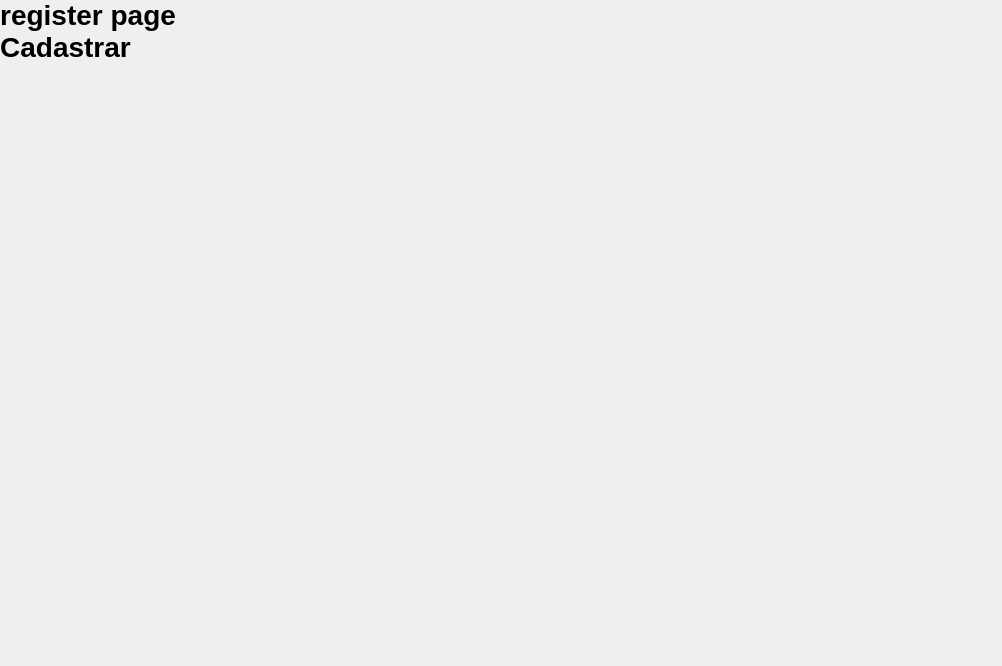
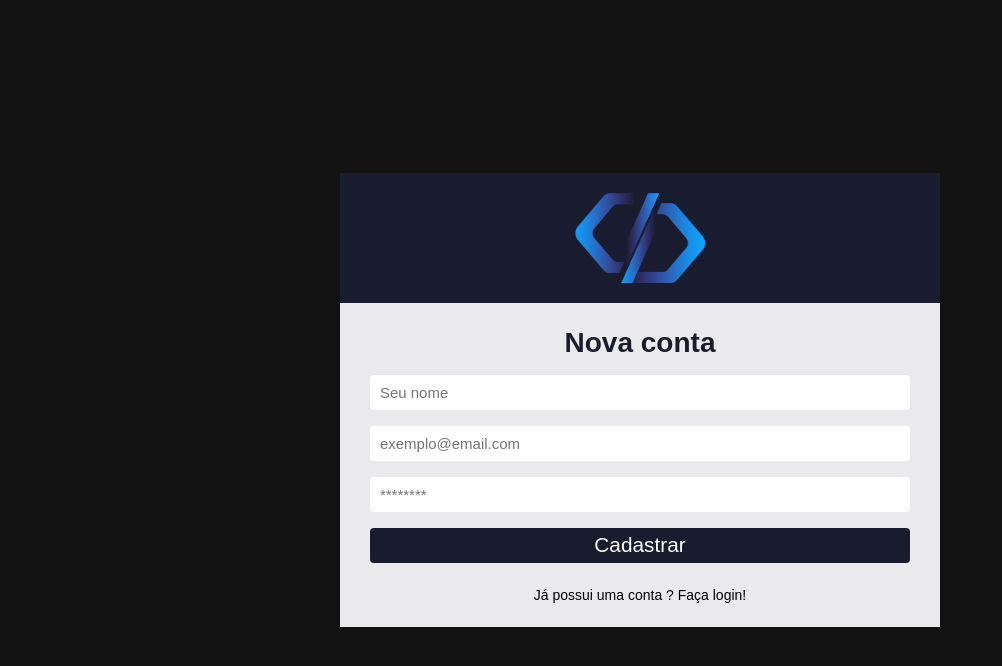
Before and after one commit to mkorrea/sistema, a React (Vite) app: page /register in a window 1280 px wide. Shown: the top 666 px of the page, without its empty margins (0-1002 px from the left). Built offline with nearby package versions, Linux system fonts and the light colour scheme.

Commit message:
finalize signup style and add firebase connections

```diff
--- a/package.json
+++ b/package.json
@@ -10,6 +10,7 @@
     "preview": "vite preview"
   },
   "dependencies": {
+    "firebase": "^10.12.2",
     "react": "^18.2.0",
     "react-dom": "^18.2.0",
     "react-router-dom": "^6.23.1"
--- /dev/null
+++ b/src/pages/Dashboard/index.jsx
@@ -0,0 +1,7 @@
+
+export function Dashboard() {
+   return (
+      <div>
+      </div>
+   )
+}
--- a/src/pages/SignIn/SignIn.css
+++ b/src/pages/SignIn/SignIn.css
@@ -72,3 +72,7 @@ form button {
    margin: 1.5rem 0;
    color: var(--black);
 }
+
+.login a:hover {
+   text-decoration: underline;
+}
--- a/src/pages/SignUp/SignUp.css
+++ b/src/pages/SignUp/SignUp.css
@@ -30,3 +30,49 @@
    height: 130px;
    padding: 20px;
 }
+
+form {
+   margin-top: 1.5rem;
+   width: 90%;
+   display: flex;
+   flex-direction: column;
+}
+
+form h1 {
+   text-align: center;
+   margin-bottom: 1rem;
+   color: var(--mainColor);
+}
+
+form input {
+   height: 2.18rem;
+   margin-bottom: 1rem;
+   padding: 0.62rem;
+   font-size: 0.937rem;
+   border: 0;
+   border-radius: 4px;
+   background: var(--white);
+}
+
+form input:focus {
+   outline: 1px solid var(--mainColor);
+   box-shadow: 0px 0px 3px var(--mainColor);
+}
+
+form button {
+   height: 2.18rem;
+   font-size: 1.3rem;
+   border: 0;
+   border-radius: 4px;
+   color: var(--white);
+   background: var(--mainColor);
+}
+
+.login a {
+   margin: 1.5rem 0;
+   color: var(--black);
+}
+
+.login a:hover {
+   text-decoration: underline;
+}
--- a/src/pages/SignUp/index.jsx
+++ b/src/pages/SignUp/index.jsx
@@ -1,8 +1,46 @@
+import './SignUp.css'
+
+import { useState } from 'react'
+
+import logo from '../../assets/logo.png'
+import { Link } from 'react-router-dom'
+
 export function SignUp() {
+   const [ name, setName ] = useState('')
+   const [ email, setEmail ] = useState('')
+   const [ password, setPassword ] = useState('')
+
    return (
-      <main>
-         <h1>register page</h1>
-         <h1>Cadastrar</h1>
-      </main>
+      <div className='container-center'>
+         <div className="login">
+            <div className="login-area">
+               <img src={logo} alt="Logo do sistema" />
+            </div>
+            <form>
+               <h1>Nova conta</h1>
+               <input
+                  type="text"
+                  placeholder='Seu nome'
+                  value={name}
+                  onChange={ (e) => setName(e.target.value)}
+               />
+               <input
+                  type="text"
+                  placeholder='exemplo@email.com'
+                  value={email}
+                  onChange={ (e) => setEmail(e.target.value)}
+               />
+               <input
+                  type="password"
+                  placeholder='********'
+                  value={password}
+                  onChange={ (e) => setPassword(e.target.value)}
+               />
+
+               <button type="submit"> Cadastrar </button>
+            </form>
+            <Link to='/'>Já possui uma conta ? Faça login! </Link>
+         </div>
+      </div>
    )
 }
--- a/src/routes/index.jsx
+++ b/src/routes/index.jsx
@@ -2,12 +2,14 @@ import { Routes, Route } from 'react-router-dom'
 
 import { SignIn } from '../pages/SignIn'
 import { SignUp } from '../pages/SignUp'
+import { Dashboard } from '../pages/Dashboard'
 
 export function RoutesApp() {
    return (
       <Routes>
          <Route path='/' element={ <SignIn /> } />
          <Route path='/register' element={ <SignUp /> } />
+         <Route path='/dashboard' element={ <Dashboard/> } />
       </Routes>
    )
 }
```
Also changed, not shown: src/services/FirebaseConnections.jsx (added, +20 -0 lines), 1 other file (tests, documents, lock files or other folders).
